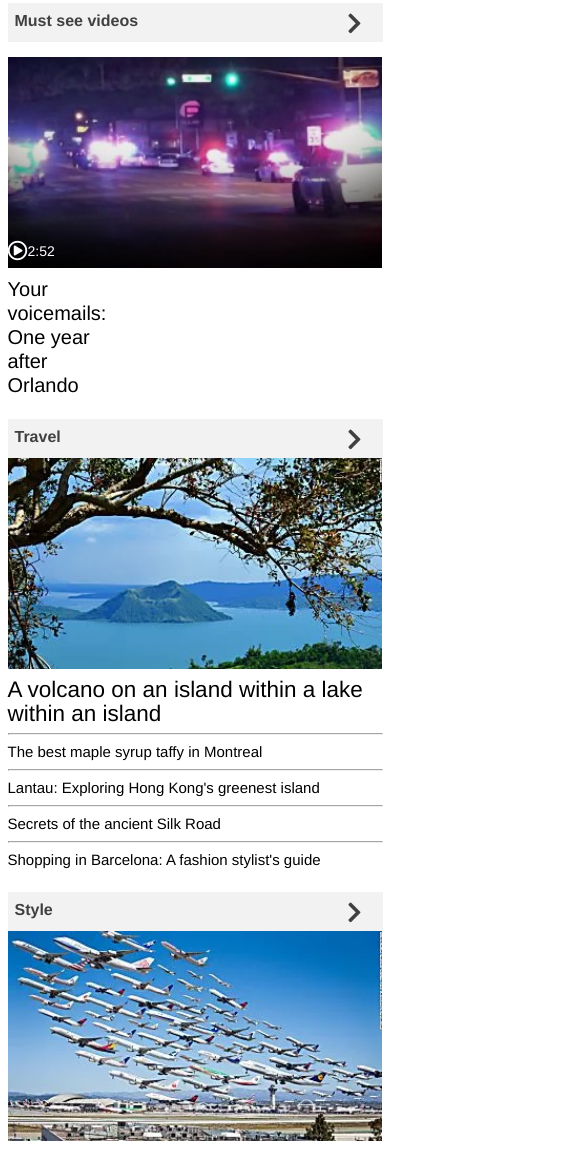
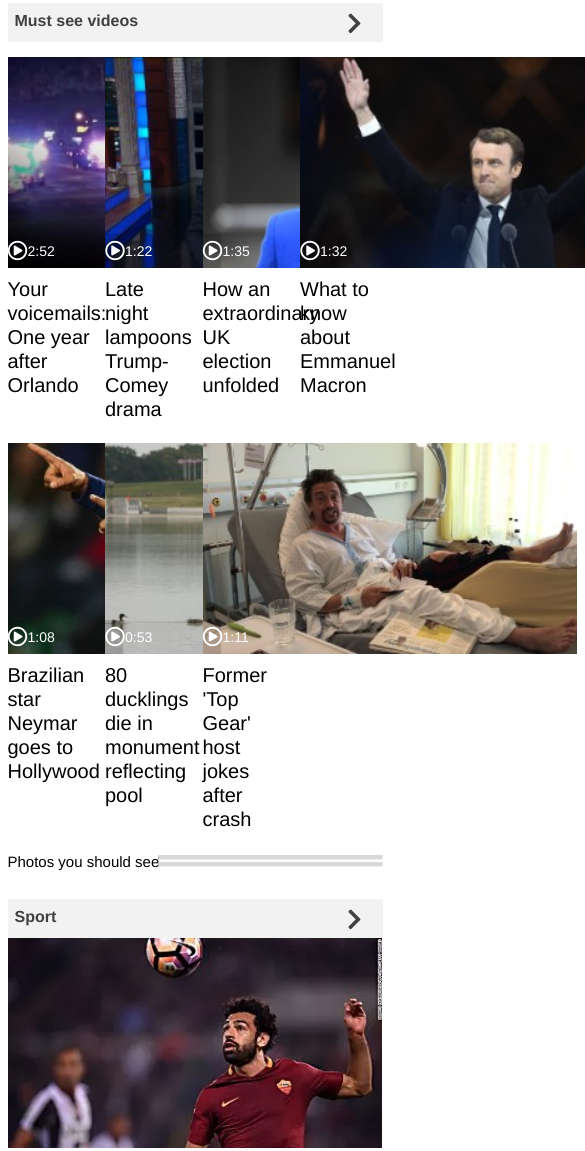
Before and after one commit to Leshista/CNNStaticCopy, a plain HTML site: page index.html in a window 390 px wide. Shown: the part 7292-8443 px from the top of the page, 585 px wide, since content can reach past the window. Drawn offline with nearby package versions, Linux system fonts and the light colour scheme; files that its build step writes are made by us from their sources.

Commit message:
Done with videos in HTML

```diff
--- a/index.html
+++ b/index.html
@@ -734,122 +734,100 @@
                                 Your voicemails: One year after Orlando</h3>
                         </a>
                     </article>
-                    <!-- === 11th Article ===-->
-                    <article class="col col-xs-12 common-article news__common-article">
+                    <!-- === 2nd Video ===-->
+                    <article class="col-3 col-xs-6 common-article news__common-article">
+                        <div class="common-article__logo-block video-block">
+                            <a href="/"><img src="img/video2.jpeg" alt="video-2" class="common-article__img"></a>
                             <a href="/">
-                            <h2 class="common-article__title common-article__title_on-grey">Travel<i
-                                    class="fas fa-chevron-right"></i></h2>
+                                <h2
+                                    class="common-article__subtitle common-article__subtitle_on-black common-article__subtitle_on-black-semitransparent">
+                                    <i class="far fa-play-circle video-button"></i>1:22
+                                </h2>
                             </a>
-                        <a href="/"><img src="img/11-img.jpeg" alt="11-img" class="common-article__img"></a>
+                        </div>
                         <a href="/">
-                            <h3 class="common-article__subtitle common-article__subtitle_bigger">
-                                A volcano on an island
-                                within a lake within an island</h3>
-                        </a>
-                        <hr class="common-article__line">
-                        <a href="/">
-                            <h3 class="common-article__subtitle">The best maple syrup taffy in Montreal</h3>
-                        </a>
-                        <hr class="common-article__line">
-                        <a href="/">
-                            <h3 class="common-article__subtitle">Lantau: Exploring Hong Kong's greenest island</h3>
-                        </a>
-                        <hr class="common-article__line">
-                        <a href="/">
-                            <h3 class="common-article__subtitle">Secrets of the ancient Silk Road</h3>
-                        </a>
-                        <hr class="common-article__line">
-                        <a href="/">
-                            <h3 class="common-article__subtitle">Shopping in Barcelona: A fashion stylist's guide</h3>
+                            <h3 class="common-article__subtitle  common-article__subtitle_big">
+                                Late night lampoons Trump-Comey drama</h3>
                         </a>
                     </article>
-                    <!-- === 12th Article ===-->
-                    <article class="col-lg-4 col-xs-12 common-article news__common-article">
+                    <!-- === 3rd Video ===-->
+                    <article class="col-3 col-xs-6 common-article news__common-article">
+                        <div class="common-article__logo-block video-block">
+                            <a href="/"><img src="img/video3.jpeg" alt="video-3" class="common-article__img"></a>
                             <a href="/">
-                            <h2 class="common-article__title common-article__title_on-grey">Style <i
-                                    class="fas fa-chevron-right"></i></h2>
+                                <h2
+                                    class="common-article__subtitle common-article__subtitle_on-black common-article__subtitle_on-black-semitransparent">
+                                    <i class="far fa-play-circle video-button"></i>1:35
+                                </h2>
                             </a>
-                        <a href="/"><img src="img/12-img.jpeg" alt="12-img" class="common-article__img"></a>
+                        </div>
                         <a href="/">
-                            <h3 class="common-article__subtitle  common-article__subtitle_bigger">
-                                Incredible photos show the
-                                world as you've never seen it</h3>
-                        </a>
-                        <hr class="common-article__line">
-                        <a href="/">
-                            <h3 class="common-article__subtitle">The terrifying symptoms of sleep paralysis</h3>
-                        </a>
-                        <hr class="common-article__line">
-                        <a href="/">
-                            <h3 class="common-article__subtitle">US embassy sparks controversy</h3>
-                        </a>
-                        <hr class="common-article__line">
-                        <a href="/">
-                            <h3 class="common-article__subtitle">The new carbon-eating tower rising in the East</h3>
-                        </a>
-                        <hr class="common-article__line">
-                        <a href="/">
-                            <h3 class="common-article__subtitle">Touching tribute to 'hipster' grandpa goes viral</h3>
+                            <h3 class="common-article__subtitle  common-article__subtitle_big">
+                                How an extraordinary UK election unfolded</h3>
                         </a>
                     </article>
-                </section>
-                <section class="row news">
-                    <!-- === 13th Article ===-->
-                    <article class="col-xl-4 col-xs-12 common-article news__common-article">
+                    <!-- === 4th Video ===-->
+                    <article class="col-3 col-xs-6 common-article news__common-article">
+                        <div class="common-article__logo-block video-block">
+                            <a href="/"><img src="img/video4.jpeg" alt="video-4" class="common-article__img"></a>
                             <a href="/">
-                            <h2 class="common-article__title common-article__title_on-grey">CNN Money <i
-                                    class="fas fa-chevron-right"></i></h2>
+                                <h2
+                                    class="common-article__subtitle common-article__subtitle_on-black common-article__subtitle_on-black-semitransparent">
+                                    <i class="far fa-play-circle video-button"></i>1:32
+                                </h2>
                             </a>
-                        <a href="/"><img src="img/13-img.jpeg" alt="13-img" class="common-article__img"></a>
+                        </div>
                         <a href="/">
-                            <h3 class="common-article__subtitle common-article__subtitle_bigger">
-                                Trump is hurting American
-                                tourism</h3>
-                        </a>
-                        <hr class="common-article__line">
-                        <a href="/">
-                            <h3 class="common-article__subtitle">Australia extends epic recession-free run</h3>
-                        </a>
-                        <hr class="common-article__line">
-                        <a href="/">
-                            <h3 class="common-article__subtitle">10 top-paid CEOs</h3>
-                        </a>
-                        <hr class="common-article__line">
-                        <a href="/">
-                            <h3 class="common-article__subtitle">Watch 350 balls of cotton turn into a shirt</h3>
-                        </a>
-                        <hr class="common-article__line">
-                        <a href="/">
-                            <h3 class="common-article__subtitle">How Russia's economy is staying resilient</h3>
+                            <h3 class="common-article__subtitle  common-article__subtitle_big">
+                                What to know about Emmanuel Macron</h3>
                         </a>
                     </article>
-                    <!-- === 14th Article ===-->
-                    <article class="col-lg-4 col-xs-12 common-article news__common-article">
+                    <!-- === 5th Video ===-->
+                    <article class="col-3 col-xs-6 common-article news__common-article">
+                        <div class="common-article__logo-block video-block">
+                            <a href="/"><img src="img/video5.jpeg" alt="video-5" class="common-article__img"></a>
                             <a href="/">
-                            <h2 class="common-article__title common-article__title_on-grey">Health<i
-                                    class="fas fa-chevron-right"></i></h2>
+                                <h2
+                                    class="common-article__subtitle common-article__subtitle_on-black common-article__subtitle_on-black-semitransparent">
+                                    <i class="far fa-play-circle video-button"></i>1:08
+                                </h2>
                             </a>
-                        <a href="/"><img src="img/14-img.jpeg" alt="14-img" class="common-article__img"></a>
+                        </div>
                         <a href="/">
-                            <h3 class="common-article__subtitle common-article__subtitle_bigger">
-                                Fruits and veggies that
-                                could poison you</h3>
+                            <h3 class="common-article__subtitle  common-article__subtitle_big">
+                                Brazilian star Neymar goes to Hollywood</h3>
                         </a>
-                        <hr class="common-article__line">
+                    </article>
+                    <!-- === 6th Video ===-->
+                    <article class="col-3 col-xs-6 common-article news__common-article">
+                        <div class="common-article__logo-block video-block">
+                            <a href="/"><img src="img/video6.jpeg" alt="video-6" class="common-article__img"></a>
                             <a href="/">
-                            <h3 class="common-article__subtitle">'Stealthing,': others call it sexual assault</h3>
+                                <h2
+                                    class="common-article__subtitle common-article__subtitle_on-black common-article__subtitle_on-black-semitransparent">
+                                    <i class="far fa-play-circle video-button"></i>0:53
+                                </h2>
                             </a>
-                        <hr class="common-article__line">
+                        </div>
                         <a href="/">
-                            <h3 class="common-article__subtitle">Weight loss tied to when, not what, you eat</h3>
+                            <h3 class="common-article__subtitle  common-article__subtitle_big">
+                                80 ducklings die in monument reflecting pool</h3>
                         </a>
-                        <hr class="common-article__line">
+                    </article>
+                    <!-- === 7th Video ===-->
+                    <article class="col-3 col-xs-6 common-article news__common-article">
+                        <div class="common-article__logo-block video-block">
+                            <a href="/"><img src="img/video7.jpeg" alt="video-7" class="common-article__img"></a>
                             <a href="/">
-                            <h3 class="common-article__subtitle">Your kids want to talk to you about sex</h3>
+                                <h2
+                                    class="common-article__subtitle common-article__subtitle_on-black common-article__subtitle_on-black-semitransparent">
+                                    <i class="far fa-play-circle video-button"></i>1:11
+                                </h2>
                             </a>
-                        <hr class="common-article__line">
+                        </div>
                         <a href="/">
-                            <h3 class="common-article__subtitle">Man dies after swimming with new tattoo</h3>
+                            <h3 class="common-article__subtitle  common-article__subtitle_big">
+                                Former 'Top Gear' host jokes after crash</h3>
                         </a>
                     </article>
                 </section>
```
Lines whose indentation alone changed are shown as unchanged.
